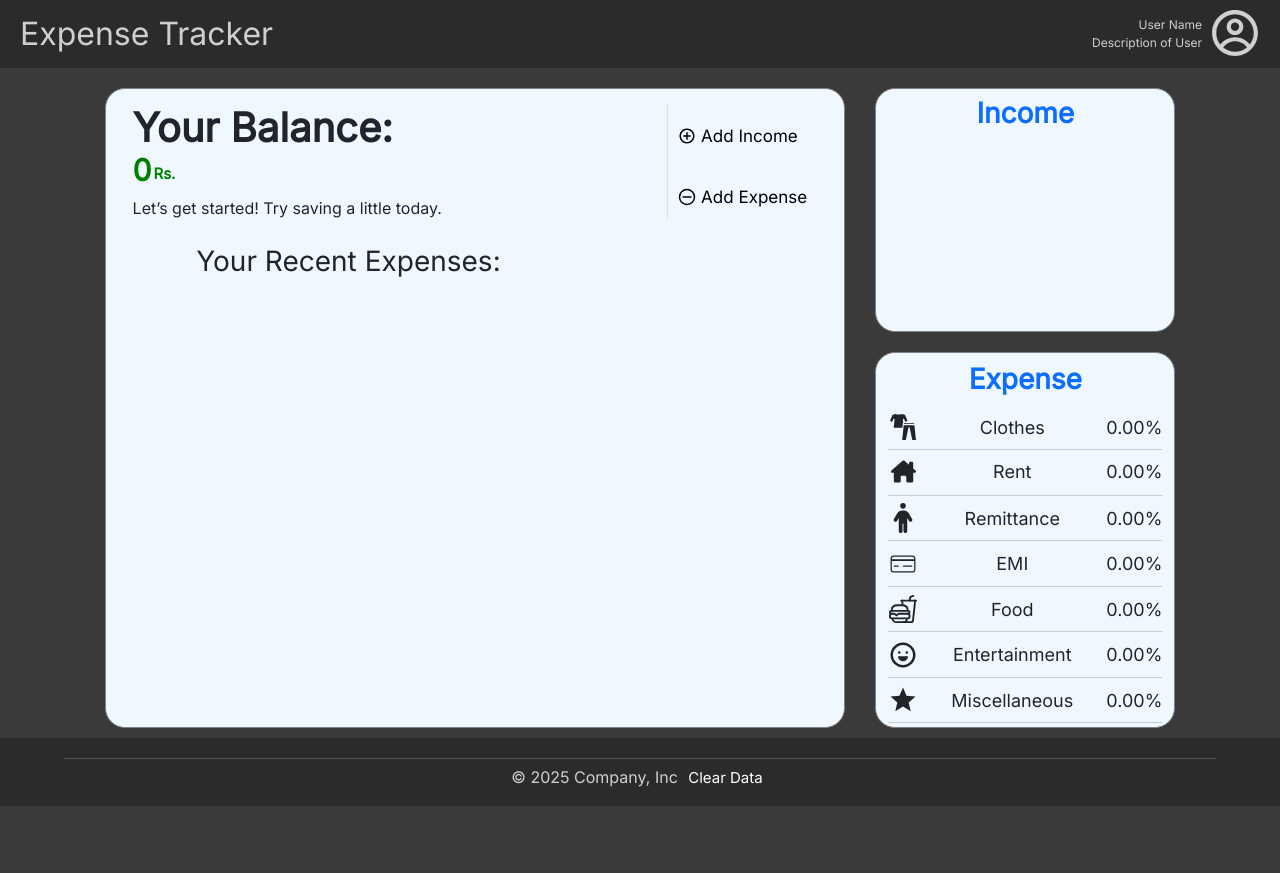
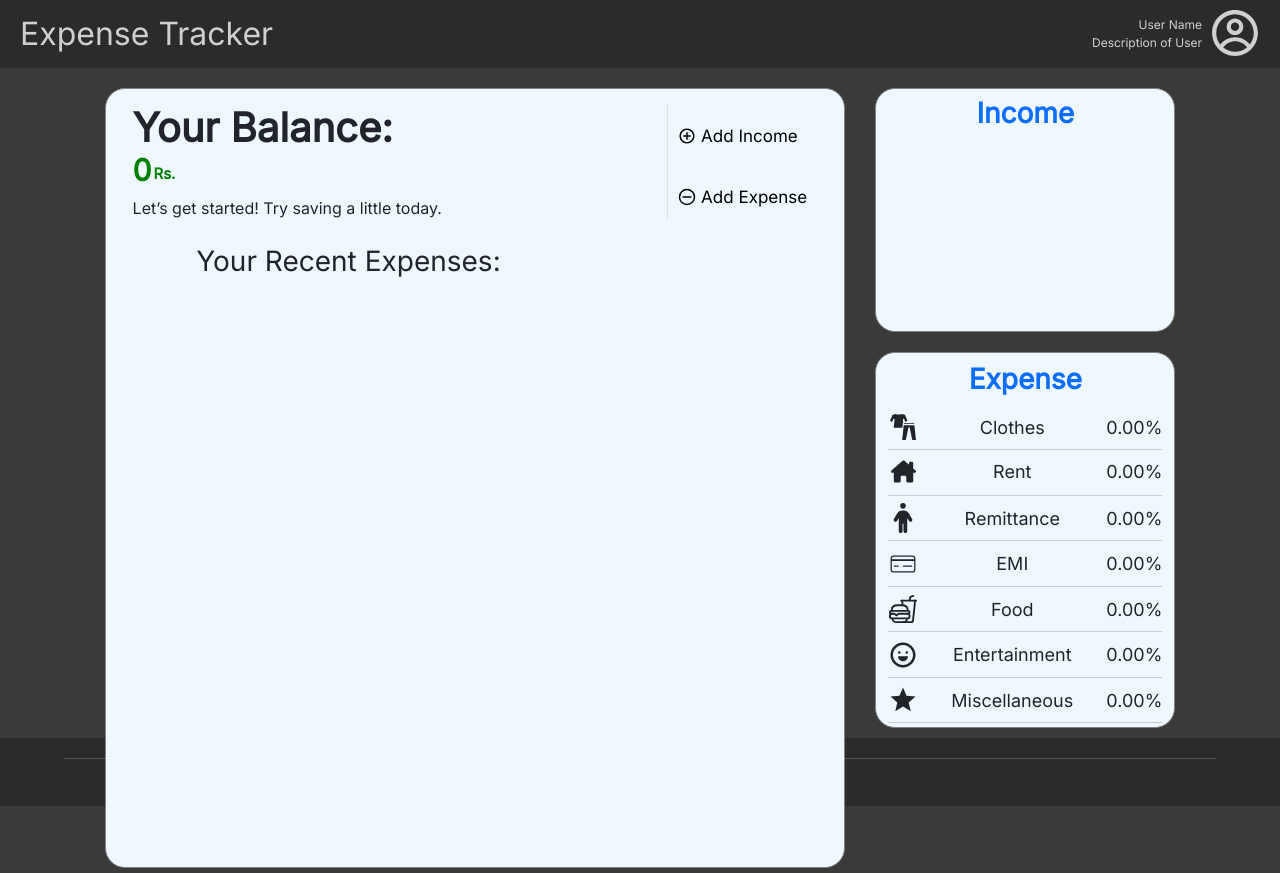
Before and after one commit to Pant-Prashant/Expense-Tracker, a React (Vite) app: page / in a window 1280 px wide. Before the commit the page ends 806 px from the top, so only its background shows below. Built offline with nearby package versions, Linux system fonts and the light colour scheme.

Commit message:
Update App.css

```diff
--- a/src/App.css
+++ b/src/App.css
@@ -73,6 +73,7 @@ body {
   width: 70%;
   position: relative;
   min-width: 600px;
+  min-height: 800px;
 }
 
 .container {
```
